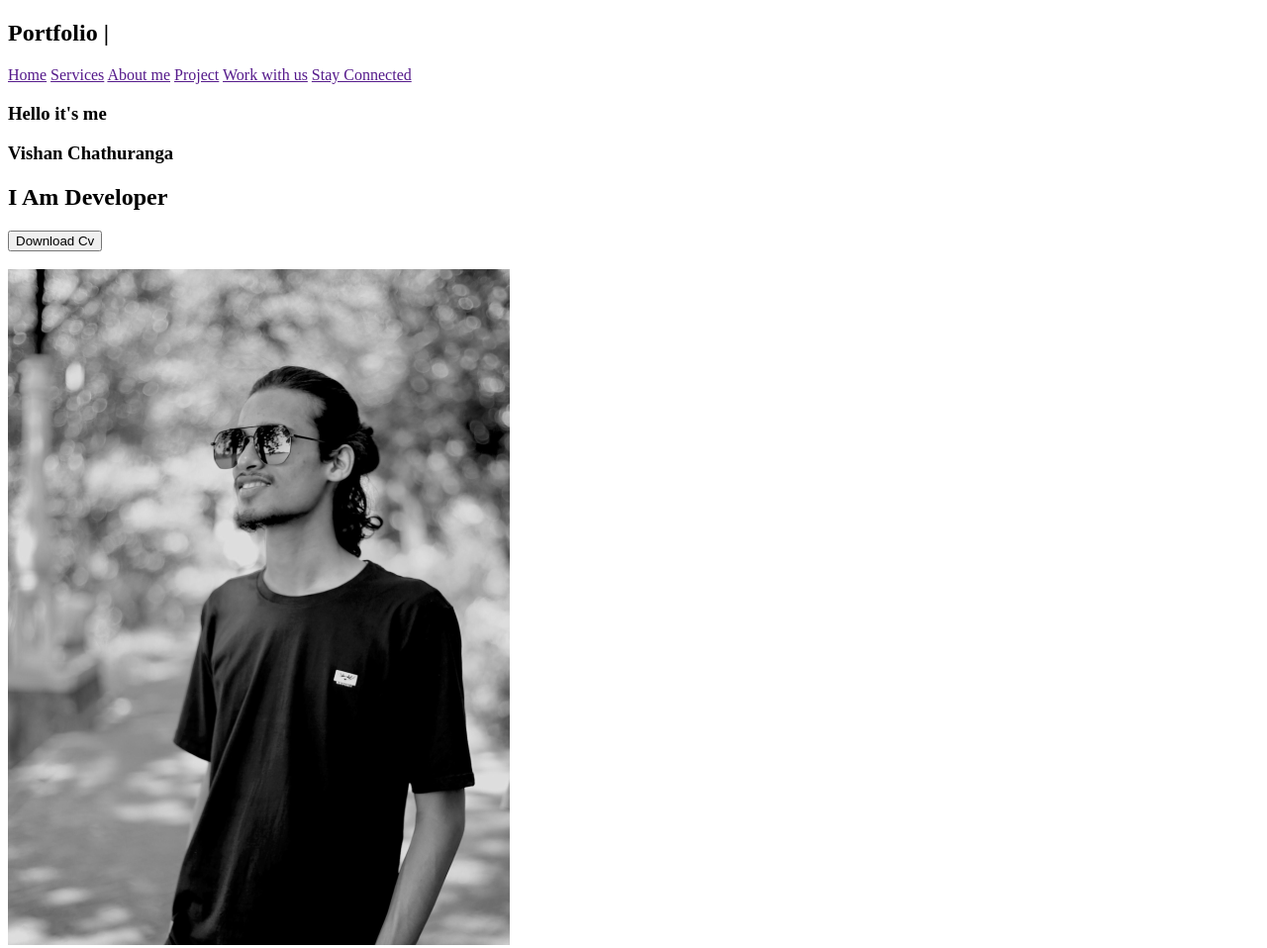
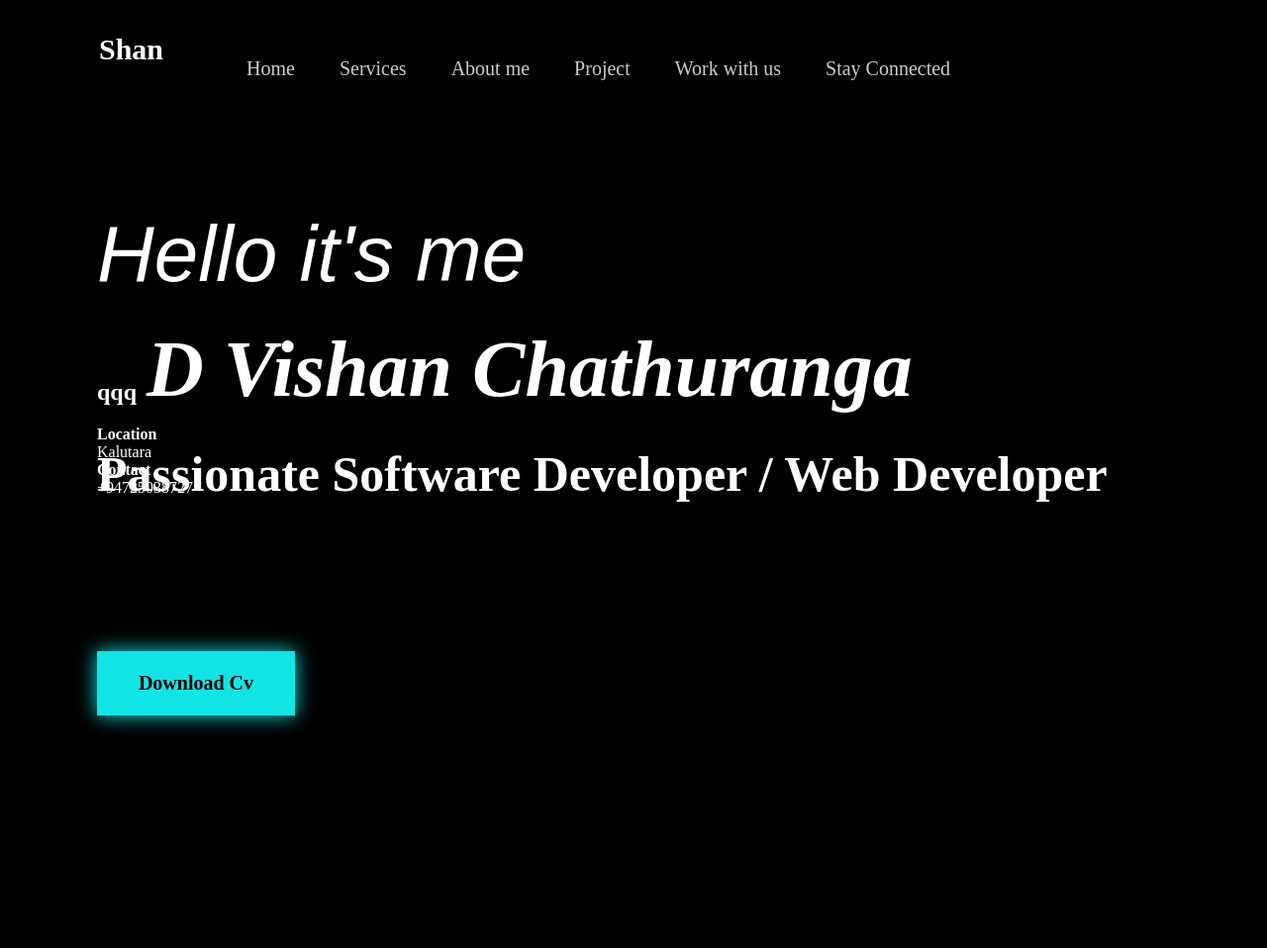
Before and after one commit to dvish2003/My-portFolio-Personal, a website built with webpack: page HTML/index.html in a window 1280 px wide. Shown: the top 958 px of the page at 99% size. Built offline with nearby package versions, Linux system fonts and the light colour scheme; a web font is replaced by a local one.

Commit message:
css + Commit

```diff
--- a/HTML/index.html
+++ b/HTML/index.html
@@ -8,25 +8,34 @@
   <meta name="viewport" content="width=device-width, initial-scale=1.0">
   <link rel="Icon" type="image/x-icon" href="../Asset/Image/V%20Shan.png">
   <title>shan Chathuranga | Portfolio</title>
+  <link href="https://fonts.googleapis.com/css2?family=Inter:wght@400;500;700;800&display=swap" rel="stylesheet">
+  <link rel="stylesheet" href="https://fonts.googleapis.com/css2?family=Montserrat:wght@400;700&display=swap">
+  <link href="https://fonts.googleapis.com/css2?family=Handlee&display=swap" rel="stylesheet">
+  <link href="https://fonts.googleapis.com/css2?family=Inder&display=swap" rel="stylesheet">
+
+  <link rel="stylesheet" href="../css/Style.css">
 
 </head>
-<body>
-<section id="S1 Home Page">
+<body class="hero">
+<section id="S1-HomePage">
   <!--Header Section-->
   <header>
     <!--Logo Section-->
     <div>
-      <h1>Portfolio |</h1>
+      <h1 id="HeaderName">Shan</h1>
     </div>
 
     <!--Navigation Section-->
     <nav>
-      <a href="">Home</a>
-      <a href="">Services</a>
-      <a href="">About me</a>
-      <a href="">Project</a>
-      <a href="">Work with us</a>
-      <a href="">Stay Connected</a>
+      <ul>
+      <li><a href="">Home</a></li>
+      <li><a href="">Services</a></li>
+      <li><a href="">About me</a></li>
+      <li><a href="">Project</a></li>
+      <li><a href="">Work with us</a></li>
+      <li><a href="">Stay Connected</a></li>
+      </ul>
+
     </nav>
   </header>
 
@@ -35,22 +44,26 @@
     <!--welcome Section-->
     <section id="FirstPageHome">
       <h1 id="Hello-Word">Hello it's me</h1>
-      <h1 id="My-name">Vishan Chathuranga</h1>
-      <h2>I Am Developer</h2>
-      <button id="Download Cv">Download Cv</button>
+      <h1 id="My-name"><i>D Vishan Chathuranga </i></h1>
+      <h2 id="i-am-Developer">Passionate  Software Developer / Web Developer</h2><h2>qqq</h2>
+      <button id="Download-Cv1">Download Cv</button>
+      <button id="Download-Cv">Download Cv</button>
     </section>
 
     <!--My personal Photo Section-->
-    <section>
+    <!--<section>
       <br>
-      <img src="../Asset/Image/V%20Dark%20And%20White.png" title="image" alt="image" >
-      <!--Talk With Me....-->
+      <div id="My-Profile-Photo">
+        <img src="../Asset/Image/V%20Dark%20And%20White.png" title="image" alt="image" >
+      </div>
+
+      &lt;!&ndash;Talk With Me....&ndash;&gt;
       <div>
         <br>
         <a href="">Talk With Me</a>
       </div>
 
-    </section>
+    </section>-->
 
     <!--Location and contact-->
     <footer>
@@ -70,7 +83,7 @@
 
 </section>
 
-
+<br><br><br><br><br><br><br><br><br><br><br><br><br><br><br><br><br><br><br><br><br><br><br><br><br><br><br><br><br><br><br><br><br><br><br><br><br><br><br><br><br><br><br><br><br><br>
 
 <section id="S7 Service">
   <!--Service Section-->
--- /dev/null
+++ b/css/Style.css
@@ -0,0 +1,106 @@
+*{
+  font-family: Inder;
+}
+.hero{
+  color: white;
+  background: black;
+}
+/*Section 1*/
+#S1-HomePage{
+  background: black;
+  position: relative;
+  width: 90%;
+  height: 100%;
+  left: 90px;
+}
+#My-Profile-Photo{
+  position: absolute;
+  border-radius: 30px;
+  top: 100px;
+  right: 80px;
+}
+section:nth-child(1)>header>div{
+  font-size: 20px;
+  position: fixed;
+  left: 100px;
+  font-weight: bold;
+}
+section:nth-child(1)>header>nav{
+  font-size: 20px;
+  display: flex;
+  width: 84%;
+  margin: auto;
+  padding: 20px 0;
+  align-items: center;
+  justify-content: space-between;
+}
+nav ul li{
+  display: inline-block;
+  list-style: none;
+  margin: 10px 20px;
+}
+
+nav ul li a{
+  text-decoration: none;
+  color: #cccccc;
+}
+nav ul li a:hover{
+  color: #139B8C;
+}
+
+section:nth-child(1)>main>section:nth-child(1)>#Hello-Word{
+  font-size: 80px;
+  position: relative;
+  font-family: 'Inder', sans-serif;
+  font-weight: normal;
+  font-style: italic;
+}
+section:nth-child(1)>main>section:nth-child(1)>#My-name{
+  font-size: 80px;
+  position: absolute;
+  left: 50px;
+  top: 240px;
+  font-weight: bold;
+
+
+}
+section:nth-child(1)>main>section:nth-child(1)>#i-am-Developer{
+  font-size: 50px;
+  position: absolute;
+  top: 400px;
+}
+
+section:nth-child(1)>main>section:nth-child(1)>#Download-Cv{
+  background-color: #11E4E4;
+  height: 65px;
+  width: 200px;
+  color: black;
+  border: none;
+  border-radius: 0px;
+  padding: 12px 24px;
+  font-size: 20px;
+  font-weight: bold;
+  cursor: pointer;
+  transition: background-color 0.2s ease-in-out;
+  position: absolute;
+  top: 650px;
+}
+section:nth-child(1)>main>section:nth-child(1)>#Download-Cv1{
+  background-color: #11E4E4;
+  height: 65px;
+  width: 200px;
+  color: #fff;
+  border: none;
+  border-radius: 0px;
+  padding: 12px 24px;
+  font-size: 20px;
+  font-weight: bold;
+  cursor: pointer;
+  transition: background-color 0.2s ease-in-out;
+  position: absolute;
+  top: 650px;
+  filter: blur(10px);
+}
+section:nth-child(1)>main>section:nth-child(1)>#Download-Cv:hover {
+  background-color: white;
+}
```
